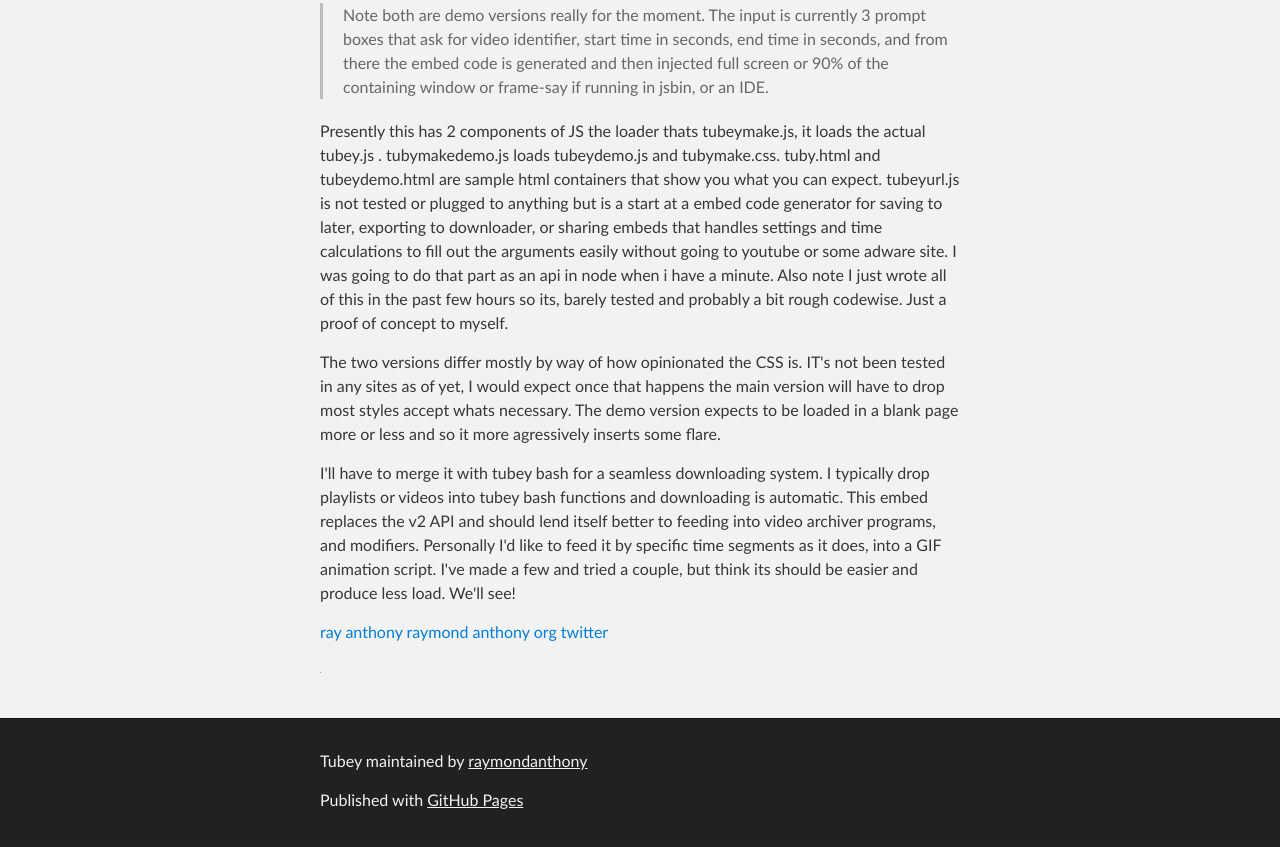
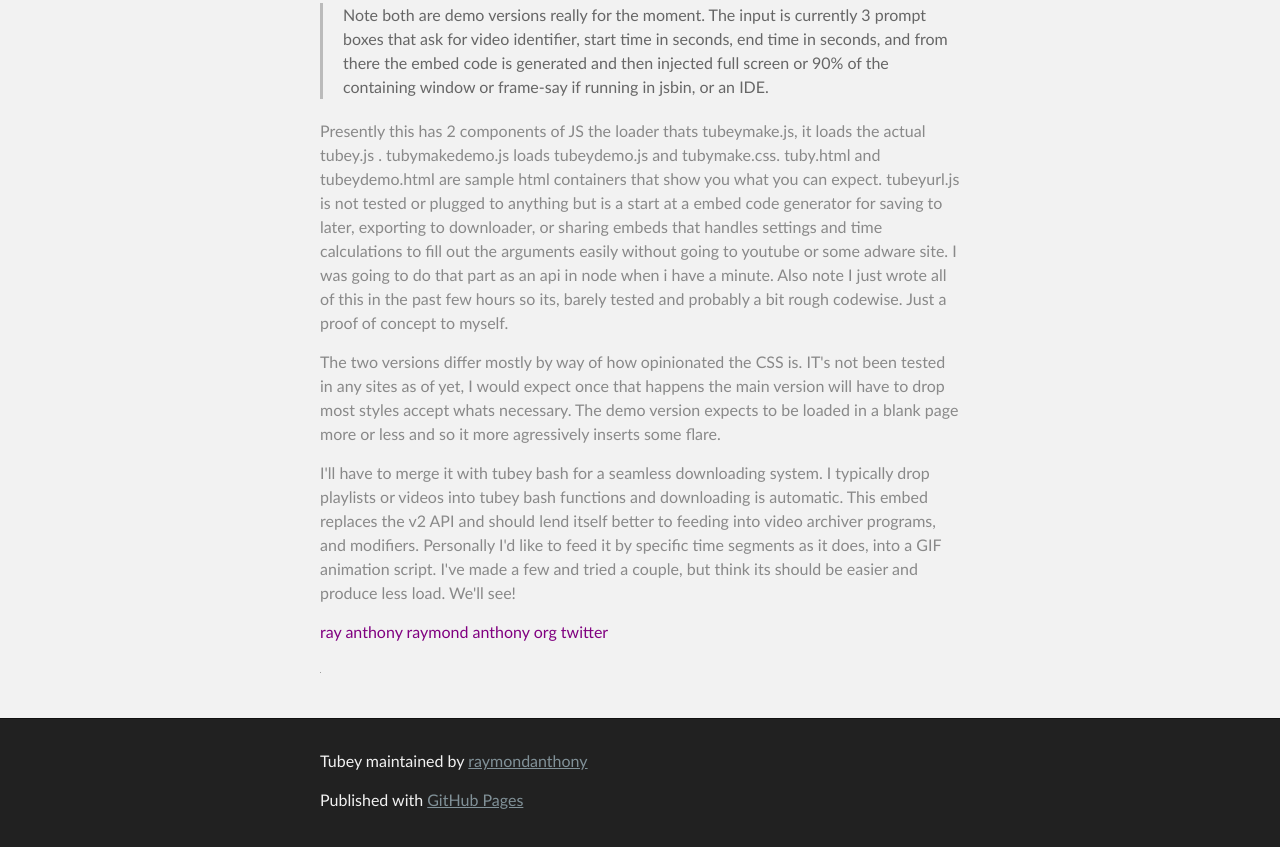
Before and after one commit to raymondanthony/Tubey, a plain HTML site: page index.html in a window 1280 px wide. Shown: the part 537-1384 px from the top of the page. Drawn offline with Linux system fonts and the light colour scheme.

Commit message:
Update stylesheet.css

```diff
--- a/stylesheets/stylesheet.css
+++ b/stylesheets/stylesheet.css
@@ -50,7 +50,7 @@ Theme Styles
 
 body {
   box-sizing: border-box;
-  color:#373737;
+  color:#898989;
   background: #212121;
   font-size: 16px;
   font-family: 'Myriad Pro', Calibri, Helvetica, Arial, sans-serif;
@@ -103,7 +103,7 @@ footer p {
 
 a {
   text-decoration: none;
-  color: #007edf;
+  color:purple;
   text-shadow: none;
 
   transition: color 0.5s ease;
@@ -121,7 +121,7 @@ a {
 a:hover, a:focus {text-decoration: underline;}
 
 footer a {
-  color: #F2F2F2;
+  color: #819198;
   text-decoration: underline;
 }
 
```
